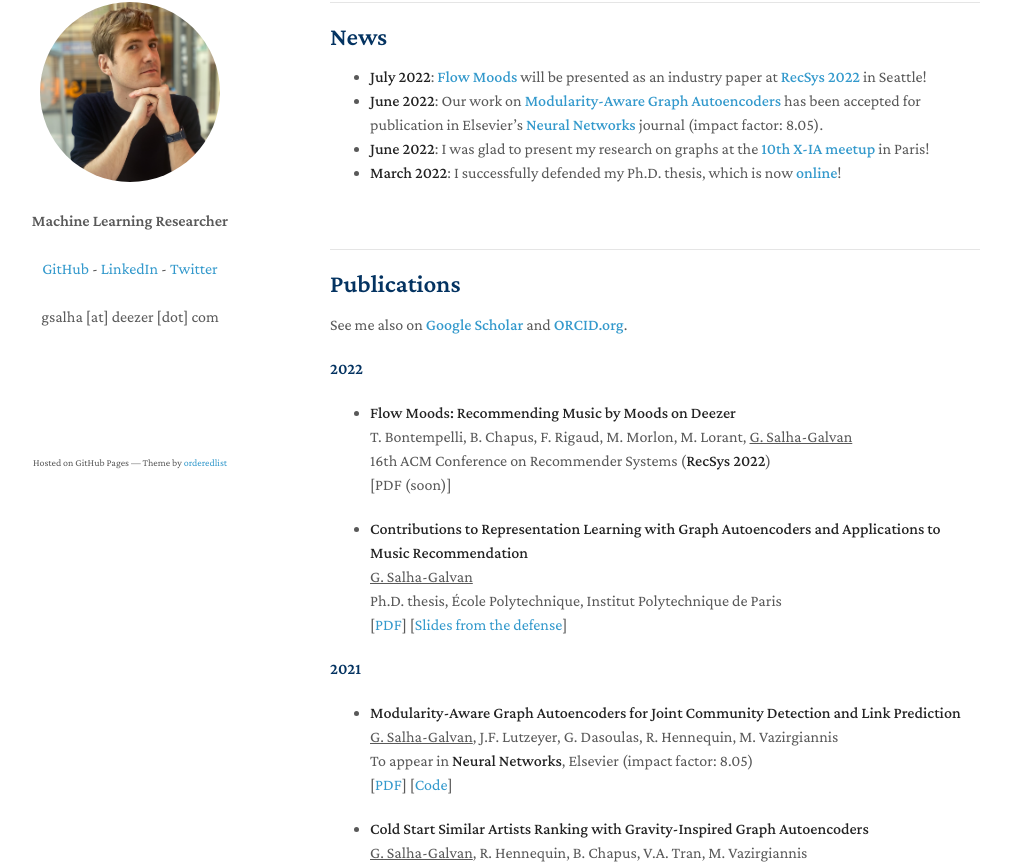
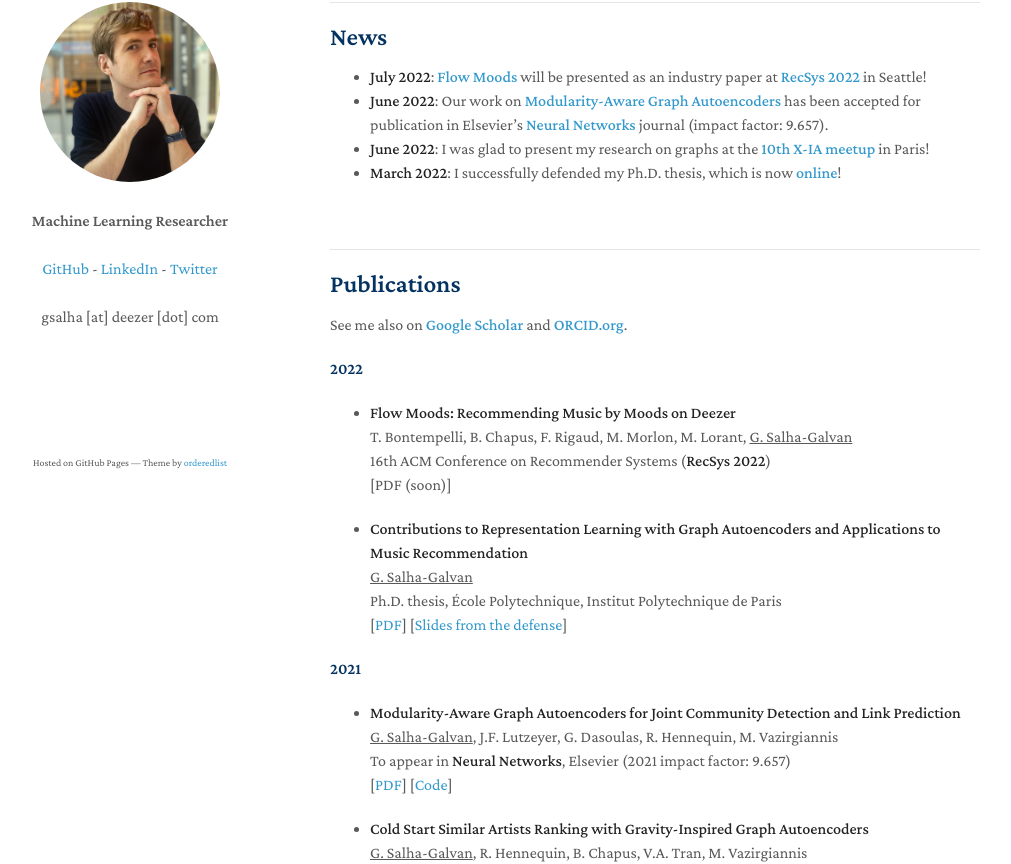
Before and after one commit to GuillaumeSalhaGalvan/GuillaumeSalhaGalvan.github.io, a Jekyll site: the page built from index.md, in a window 1280 px wide and 1400 px high, scrolled down 387 px. Shown: the part 144-1008 px from the top of the window, without its empty margins (140-1151 px from the left). Built offline with Jekyll 4.4.1, drawn with Linux system fonts in a browser that asks for light colours; our own code applies the rules of GitHub Pages for plain Markdown files; a script that is not in the unit is left out; some of the changed text lies outside the part shown.

Commit message:
Update index.md

```diff
--- a/index.md
+++ b/index.md
@@ -16,7 +16,7 @@ I graduated in 2016 from <a href="http://math.ens-paris-saclay.fr/version-franca
 ## News
 
 - **July 2022**: **<a href="https://www.deezer-blog.com/press/flow-moods/" target="_blank">Flow Moods</a>** will be presented as an industry paper at **<a href="https://recsys.acm.org/recsys22/" target="_blank">RecSys 2022</a>** in Seattle!
-- **June 2022**: Our work on **<a href="https://arxiv.org/pdf/2202.00961.pdf" target="_blank">Modularity-Aware Graph Autoencoders</a>** has been accepted for publication in Elsevier's **<a href="https://www.journals.elsevier.com/neural-networks" target="_blank">Neural Networks</a>** journal (impact factor: 8.05).
+- **June 2022**: Our work on **<a href="https://arxiv.org/pdf/2202.00961.pdf" target="_blank">Modularity-Aware Graph Autoencoders</a>** has been accepted for publication in Elsevier's **<a href="https://www.journals.elsevier.com/neural-networks" target="_blank">Neural Networks</a>** journal (impact factor: 9.657).
 - **June 2022**: I was glad to present my research on graphs at the **<a href="https://twitter.com/researchdeezer/status/1534884094462640128" target="_blank">10th X-IA meetup</a>** in Paris!
 - **March 2022**: I successfully defended my Ph.D. thesis, which is now **<a href="https://guillaumesalhagalvan.com/doc/phdthesis_gsalhagalvan.pdf" target="_blank">online</a>**!
 
@@ -44,7 +44,7 @@ See me also on **<a href="https://scholar.google.fr/citations?hl=fr&authuser=1&u
 
 - **Modularity-Aware Graph Autoencoders for Joint Community Detection and Link Prediction**<br>
  <ins>G. Salha-Galvan</ins>, J.F. Lutzeyer, G. Dasoulas, R. Hennequin,  M. Vazirgiannis <br>
- To appear in **Neural Networks**, Elsevier (impact factor: 8.05) <br> [<a href="https://arxiv.org/pdf/2202.00961.pdf" target="_blank">PDF</a>] [<a href="https://github.com/GuillaumeSalhaGalvan/modularity_aware_gae" target="_blank">Code</a>]
+ To appear in **Neural Networks**, Elsevier (2021 impact factor: 9.657) <br> [<a href="https://arxiv.org/pdf/2202.00961.pdf" target="_blank">PDF</a>] [<a href="https://github.com/GuillaumeSalhaGalvan/modularity_aware_gae" target="_blank">Code</a>]
 
 - **Cold Start Similar Artists Ranking with Gravity-Inspired Graph Autoencoders** <br>
 <ins>G. Salha-Galvan</ins>, R. Hennequin, B. Chapus, V.A. Tran, M. Vazirgiannis <br>
```
Also changed, not shown: other parts of index.md (+1 -1 lines).
